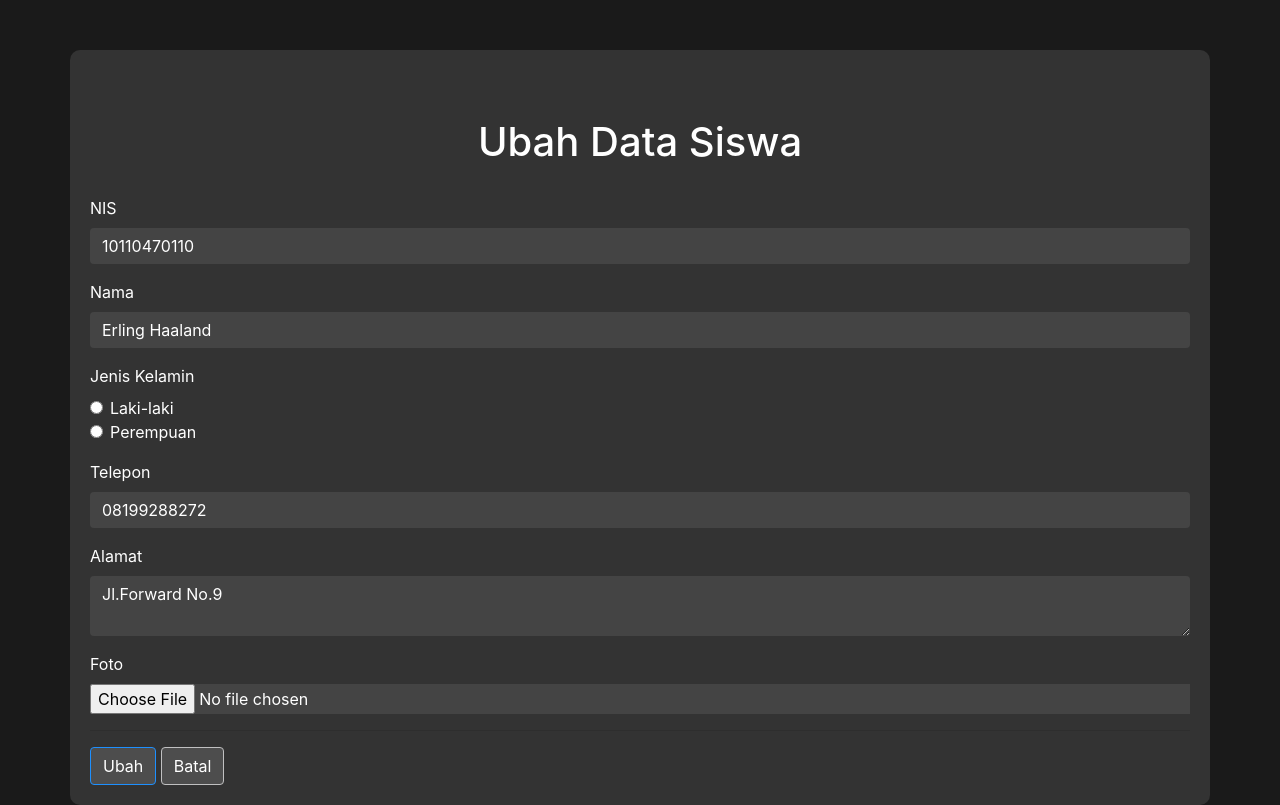
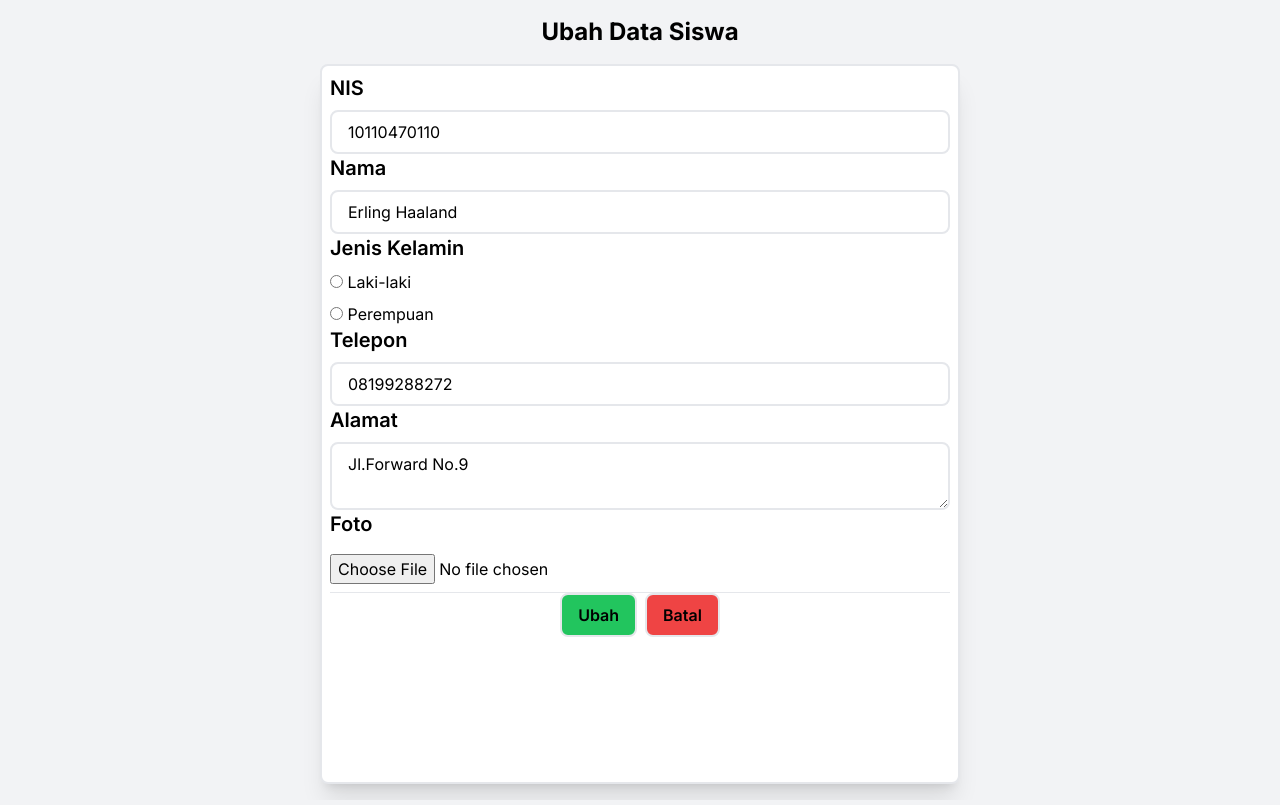
Before and after one commit to calvinjanitra/pdf-download-php, a PHP site: page /form_ubah.php?id=1 in a window 1280 px wide. Run offline with PHP 8.4, Linux system fonts and the light colour scheme; data comes from the database, SQL or seed files in the repository; some libraries are stand-ins or nearby versions.

Commit message:
feat : add index, edit, and add page

```diff
--- a/form_ubah.php
+++ b/form_ubah.php
@@ -2,58 +2,18 @@
 <html>
 <head>
 	<title>Aplikasi CRUD dengan PHP</title>
-	<link rel="stylesheet" href="https://maxcdn.bootstrapcdn.com/bootstrap/4.0.0/css/bootstrap.min.css">
 	<style>
-		body {
-			background-color: #1a1a1a; color: #fff;
-		}
-		.container {
-			margin-top: 50px;
-			background-color: #333;
-			padding: 20px;
-			border-radius: 10px; }
-		h1 {
-			margin-bottom: 30px;
-		}
-		.form-control {
-			background-color: #444;
-			color: #fff;
-			border: none;
-		}
-		.form-check-input {
-			background-color: #444;
-			color: #fff;
-			border: none;
-		}
-		.form-check-label {
-			color: #fff;
-		}
-		.form-control-file {
-			background-color: #444;
-			color: #fff;
-			border: none;
-		}
-		.btn-primary {
-			background-color: #4d4d4d; /* Dark gray */
-			border-color: #1e90ff;
-			color: white;
-		}
-		.btn-secondary {
-			background-color: #4d4d4d; /* Dark gray */
-			border-color: #c0c0c1;
-			color: white;
-		}
-		.btn:hover {
-			background-color: #333333; /* Darker gray on hover */
-			border-color: #333333;
-			color: white;
-			box-shadow: 0 0 5px 5px rgba(0, 0, , 0.5);
+		@import url('https://fonts.googleapis.com/css2?family=Inter:wght@400;600;700&display=swap');
+		*{
+			font-family: 'Inter',sans-serif;
 		}
 	</style>
+	<script src="https://cdn.tailwindcss.com"></script>
 </head>
 <body>
-	<div class="container">
-		<center><h1 class="mt-5">Ubah Data Siswa</h1></center>
+	<div class="w-screen h-screen flex justify-center items-center flex-col py-4 gap-y-4 bg-gray-200 bg-opacity-50">
+		<h1 class="text-2xl font-bold">Ubah Data Siswa</h1>
+		<div class="border-2 border-solid w-1/2 h-screen z-10 rounded-lg shadow-xl p-2 bg-white">
 			<?php
 			include "koneksi.php";
 			$id = $_GET['id'];
@@ -63,16 +23,16 @@
 			$data = $sql->fetch();
 			?>
 			<form method="post" action="proses_ubah.php?id=<?php echo $id; ?>" enctype="multipart/form-data">
-			<div class="form-group">
-				<label for="nis">NIS</label>
-				<input type="text" class="form-control" id="nis" name="nis" value="<?php echo $data['nis']; ?>">
+				<div class="flex flex-col gap-y-2">
+					<label for="nis" class='text-xl font-semibold'>NIS</label>
+					<input type="text" class="w-full border-2 border-solid px-4 py-2 rounded-lg" id="nis" name="nis" value="<?php echo $data['nis']; ?>">
 				</div>
-			<div class="form-group">
-				<label for="nama">Nama</label>
-				<input type="text" class="form-control" id="nama" name="nama" value="<?php echo $data['nama']; ?>">
+				<div class="flex flex-col gap-y-2">
+					<label for="nama" class='text-xl font-semibold'>Nama</label>
+					<input type="text" class="w-full border-2 border-solid px-4 py-2 rounded-lg" id="nama" name="nama" value="<?php echo $data['nama']; ?>">
 				</div>
-			<div class="form-group">
-				<label for="jenis_kelamin">Jenis Kelamin</label>
+				<div class="flex flex-col gap-y-2">
+					<label for="jenis_kelamin" class='text-xl font-semibold'>Jenis Kelamin</label>
 					<div class="form-check">
 						<input class="form-check-input" type="radio" name="jenis_kelamin" id="laki-laki" value="laki-laki" <?php if($data['jenis_kelamin'] == "Laki-laki") echo "checked"; ?>>
 						<label class="form-check-label" for="laki-laki">Laki-laki</label>
@@ -82,23 +42,25 @@
 						<label class="form-check-label" for="perempuan">Perempuan</label>
 					</div>
 				</div>
-			<div class="form-group">
-				<label for="telp">Telepon</label>
-				<input type="text" class="form-control" id="telp" name="telp" value="<?php echo $data['telp']; ?>">
+				<div class="flex flex-col gap-y-2">
+					<label for="telp" class='text-xl font-semibold'>Telepon</label>
+					<input type="text" class="w-full border-2 border-solid px-4 py-2 rounded-lg" id="telp" name="telp" value="<?php echo $data['telp']; ?>">
 				</div>
-			<div class="form-group">
-				<label for="alamat">Alamat</label>
-				<textarea class="form-control" id="alamat" name="alamat"><?php echo $data['alamat']; ?></textarea>
+				<div class="flex flex-col gap-y-2">
+					<label for="alamat" class='text-xl font-semibold'>Alamat</label>
+					<textarea class="w-full border-2 border-solid px-4 py-2 rounded-lg" id="alamat" name="alamat"><?php echo $data['alamat']; ?></textarea>
 				</div>
-			<div class="form-group">
-				<label for="foto">Foto</label>
-				<input type="file" class="form-control-file" id="foto" name="foto">
+				<div class="flex flex-col gap-y-2">
+					<label for="foto" class='text-xl font-semibold'>Foto</label>
+					<input type="file" class="w-full py-2 rounded-lg-file" id="foto" name="foto">
 				</div>
 				<hr>
-			<button type="submit" class="btn btn-primary">Ubah</button>
-			<a href="index.php" class="btn btn-secondary">Batal</a>
+				<div class='w-full flex justify-center gap-x-2'>
+					<button type="submit" class="border-2 border-solid px-4 py-2 bg-green-500 rounded-lg font-semibold">Ubah</button>
+					<a href="index.php" class="border-2 border-solid px-4 py-2 bg-red-500 rounded-lg font-semibold">Batal</a>
+				</div>
 			</form>
 		</div>
-	<script src="https://maxcdn.bootstrapcdn.com/bootstrap/4.0.0/js/bootstrap.min.js"></script>
+	</div>
 </body>
 </html>
```
Also changed, not shown: form_tambah.php (+28 -66 lines), index.php (+63 -34 lines), asset/delete.png (added), asset/ffff.png (added), asset/filter.png (added), asset/p.jpg (added), asset/search.png (added), asset/write.png (added), images/21052023095820tes1.jpg (added), images/21052023095853tes4.jpg (added), images/21052023100129tes3.jpeg (added), images/siswa2.png (deleted), images/siswa3.png (deleted), images/siswa4.png (deleted), 1 more files. Lines whose indentation alone changed are shown as unchanged.
